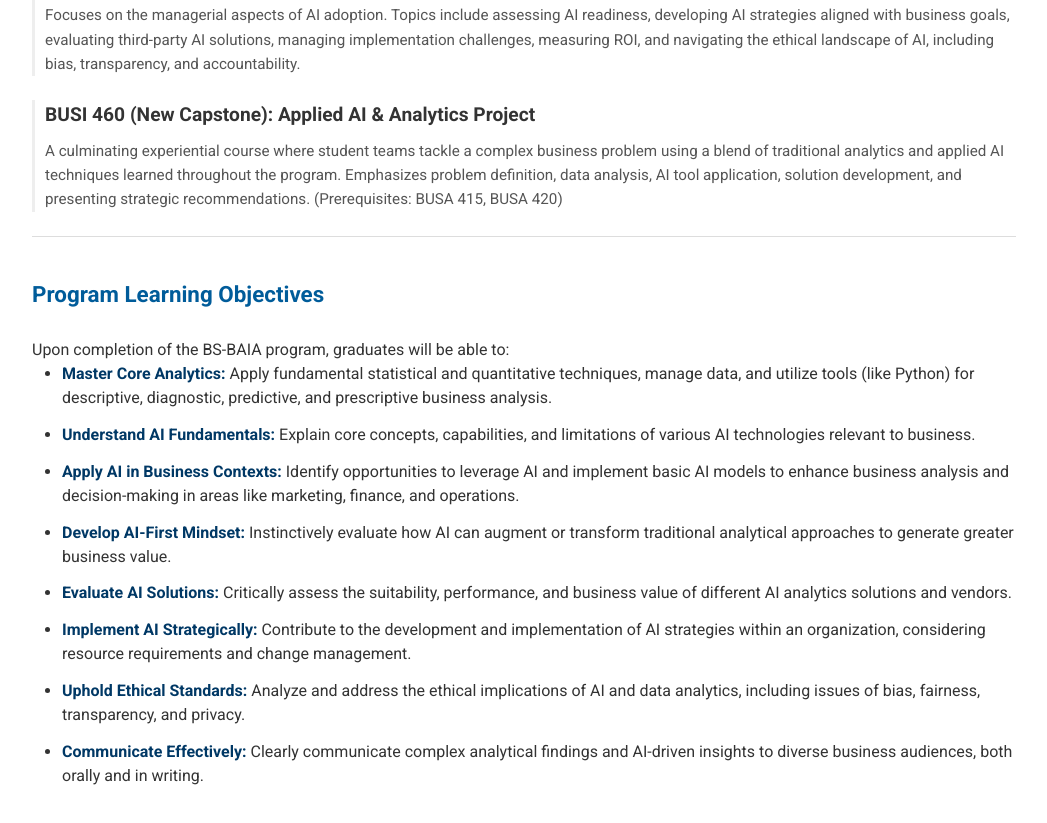
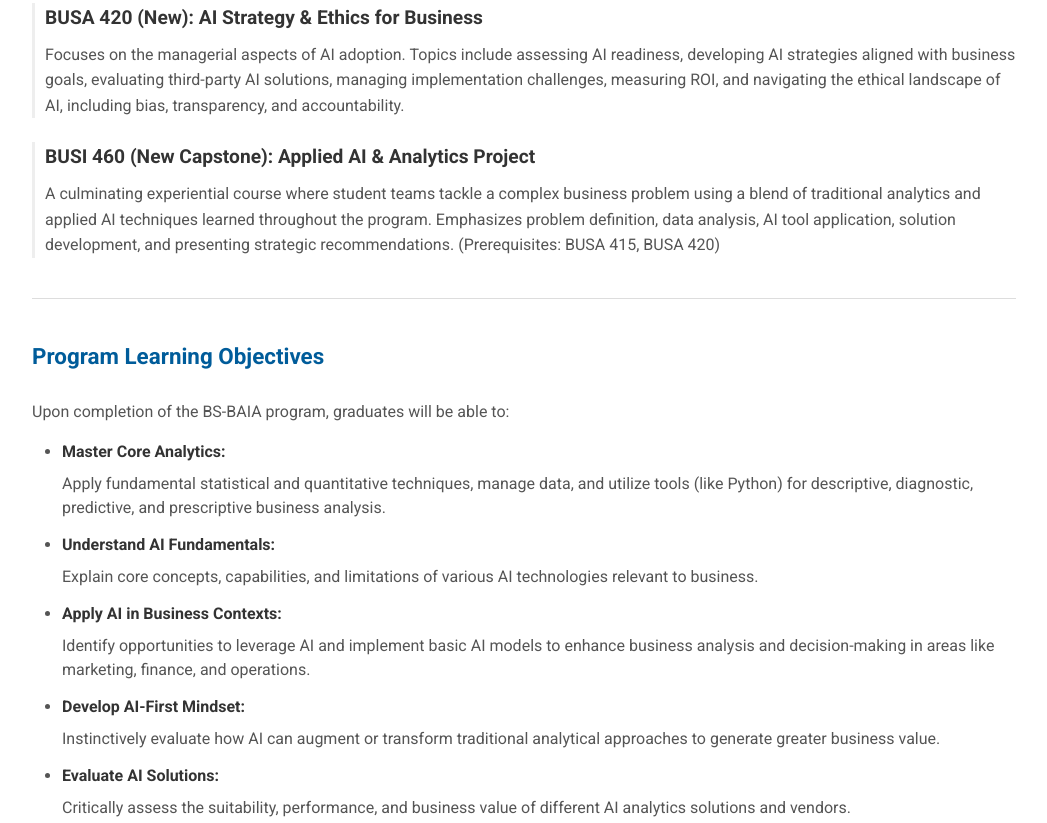
Before and after one commit to andnikif/BSBA-AI, a plain HTML site: page details.html in a window 1280 px wide. Shown: the part 1038-1861 px from the top of the page, without its empty margins (116-1163 px from the left). Drawn offline with Linux system fonts and the light colour scheme.

Commit message:
Update style.css

```diff
--- a/style.css
+++ b/style.css
@@ -442,3 +442,62 @@ nav ul li a.active {
     font-weight: bold;
     border-bottom: 2px solid #003865;
 }
+/* --- Add or Verify these styles in style.css --- */
+
+/* Make sure basic content block styling is present */
+.content-block {
+    margin-bottom: 2.5rem;
+    padding-bottom: 1.5rem; /* Adjust padding if needed */
+    border-bottom: 1px solid #ddd;
+}
+.content-block:last-child {
+    border-bottom: none;
+    margin-bottom: 0;
+    padding-bottom: 0;
+}
+.content-block h3 {
+    color: #005c9a;
+    margin-bottom: 1.5rem; /* Space below h3 */
+    font-size: 1.4rem;
+}
+.content-block p,
+.content-block ul {
+    color: #555;
+    margin-bottom: 1rem;
+    font-size: 1rem; /* Standard text size */
+}
+.content-block ul {
+    list-style: disc; /* Standard bullets */
+    margin-left: 20px; /* Indent list */
+    padding-left: 10px;
+}
+.content-block ul li {
+    margin-bottom: 0.8rem; /* Space between list items */
+    line-height: 1.5; /* Improve readability */
+}
+
+/* Style nested lists (for Certifications) */
+.content-block ul ul {
+    list-style: circle; /* Different bullet for sub-list */
+    margin-top: 0.5rem; /* Space above sub-list */
+    margin-left: 20px; /* Further indent sub-list */
+}
+.content-block ul ul li {
+    margin-bottom: 0.5rem; /* Smaller spacing for sub-items */
+}
+
+/* Style for nested list titles (e.g., "Analytics Focused:") */
+.content-block > ul > li > strong { /* Target only top-level list items with strong tag */
+ display: block;
+ margin-bottom: 0.5rem;
+ color: #333; /* Slightly darker text for category title */
+ font-weight: bold;
+}
+
+
+/* Active nav link style (ensure it's defined) */
+nav ul li a.active {
+    color: #003865;
+    font-weight: bold;
+    border-bottom: 2px solid #003865;
+}
```
